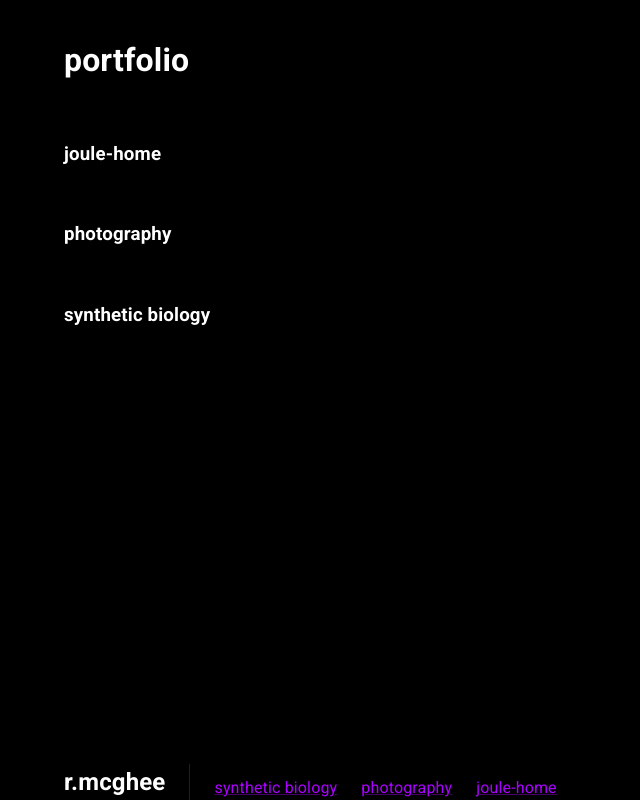
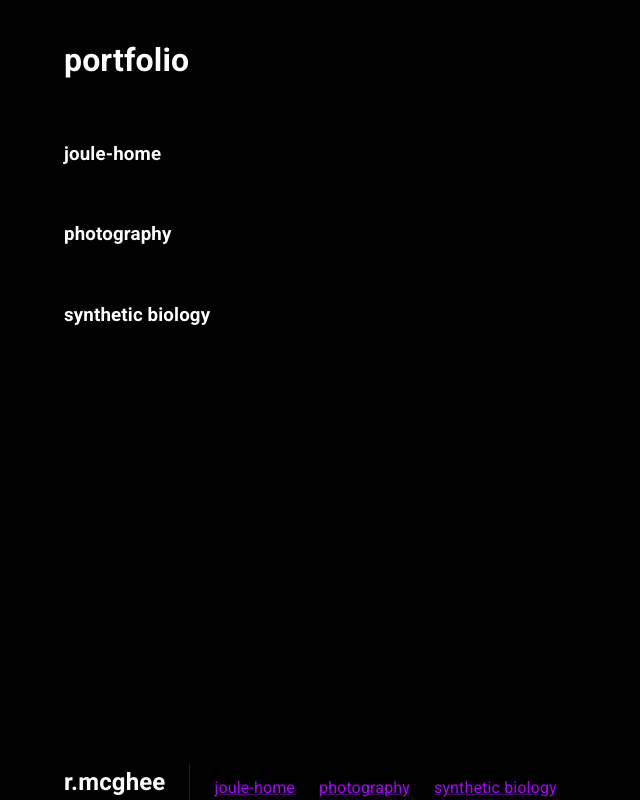
Before and after one commit to RMcGhee/portfolio, a React (Create React App) app: page / in a window 1280 px wide. Shown: the whole page, without its empty margins (0-640 px from the left). Built offline with nearby package versions, Linux system fonts and the light colour scheme.

Commit message:
Removed tooltip from bottom nav

```diff
--- a/src/BottomNav.tsx
+++ b/src/BottomNav.tsx
@@ -12,15 +12,6 @@ import '@fontsource/roboto/700.css';
 const user_home_url = 'https://rmcghee.github.io/'
 
 const BottomNav: React.FC = () => {
-  const tooltipContent = (
-    <React.Fragment>
-      <Typography color="inherit">Additional Info</Typography>
-      <Link href={user_home_url + "extra_info.html"} target="_blank" rel="noopener noreferrer">
-        Click here for more info
-      </Link>
-    </React.Fragment>
-  );
-
   return (
     <LeftGrow>
       <Stack
@@ -29,13 +20,11 @@ const BottomNav: React.FC = () => {
         alignItems={'flex-end'}
         justifyContent={'flex-start'}
       >
-        <Tooltip title={tooltipContent} enterDelay={0}>
-          <h2 style={{ cursor: 'pointer' }}>r.mcghee</h2>
-        </Tooltip>
+        <h2>r.mcghee</h2>
         <Divider orientation='vertical'/>
+        <Link href="/joule-home">joule-home</Link><br />
+        <Link href={user_home_url + "photography.html"}>photography</Link><br />
         <Link href={user_home_url + "synbio.html"}>synthetic biology</Link><br />
-        <Link href={user_home_url + "photography.html"}>photography</Link><br />
-        <Link href="/">joule-home</Link><br />
       </Stack>
     </LeftGrow>
   );
```
